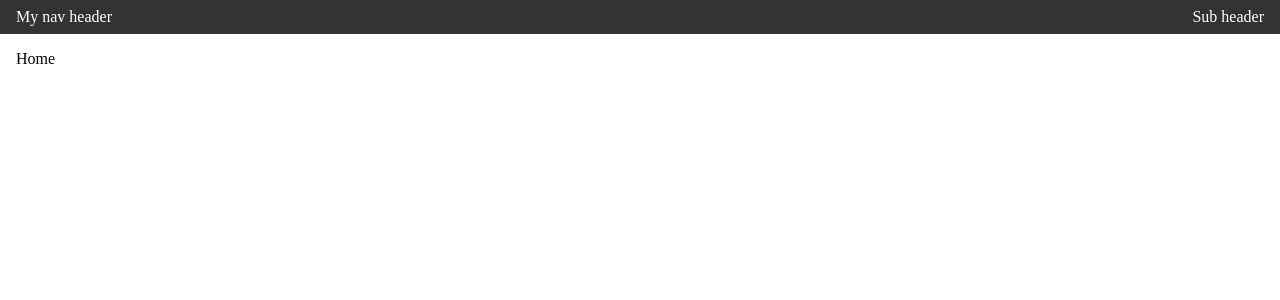
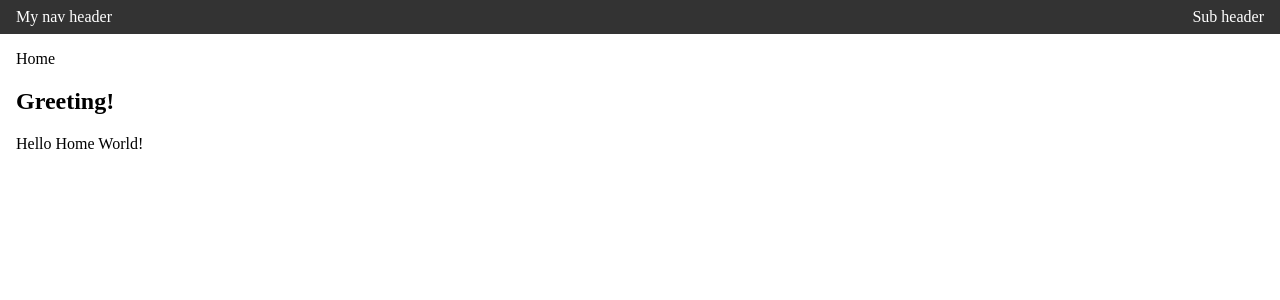
Before and after one commit to janaka120/angular18-tutorial, an Angular app: page / in a window 1280 px wide. Shown: the top 300 px of the page. Built offline with nearby package versions, Linux system fonts and the light colour scheme.

Commit message:
passing data from parent component to child component

```diff
--- /dev/null
+++ b/src/app/components/greeting/greeting.component.html
@@ -0,0 +1,2 @@
+<h2>Greeting!</h2>
+<p>{{ message() }}</p>
--- /dev/null
+++ b/src/app/components/greeting/greeting.component.ts
@@ -0,0 +1,12 @@
+import { Component, input } from '@angular/core';
+
+@Component({
+  selector: 'app-greeting',
+  standalone: true,
+  imports: [],
+  templateUrl: './greeting.component.html',
+  styleUrl: './greeting.component.scss'
+})
+export class GreetingComponent {
+  message = input('Hello World!');
+}
--- a/src/app/home/home.component.html
+++ b/src/app/home/home.component.html
@@ -1,3 +1,4 @@
 <div>
     Home
+    <app-greeting [message]="homeMessage()"></app-greeting>
 </div>
--- a/src/app/home/home.component.ts
+++ b/src/app/home/home.component.ts
@@ -1,12 +1,13 @@
-import { Component } from '@angular/core';
+import { Component, input, signal } from '@angular/core';
+import { GreetingComponent } from '../components/greeting/greeting.component';
 
 @Component({
   selector: 'app-home',
   standalone: true,
-  imports: [],
+  imports: [GreetingComponent],
   templateUrl: './home.component.html',
   styleUrl: './home.component.scss'
 })
 export class HomeComponent {
-
+  homeMessage = signal('Hello Home World!')
 }
```
Also changed, not shown: src/app/components/greeting/greeting.component.scss (added), 1 other file (tests, documents, lock files or other folders).
